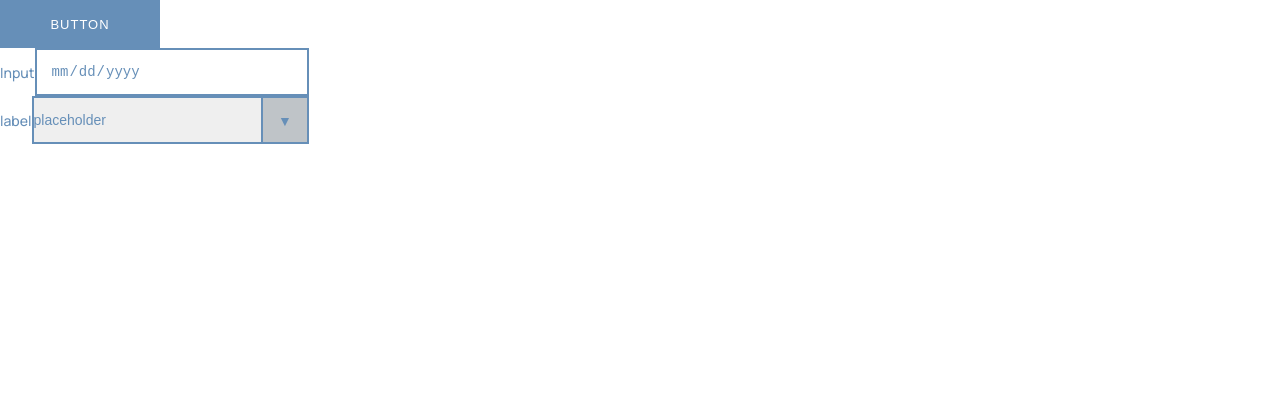
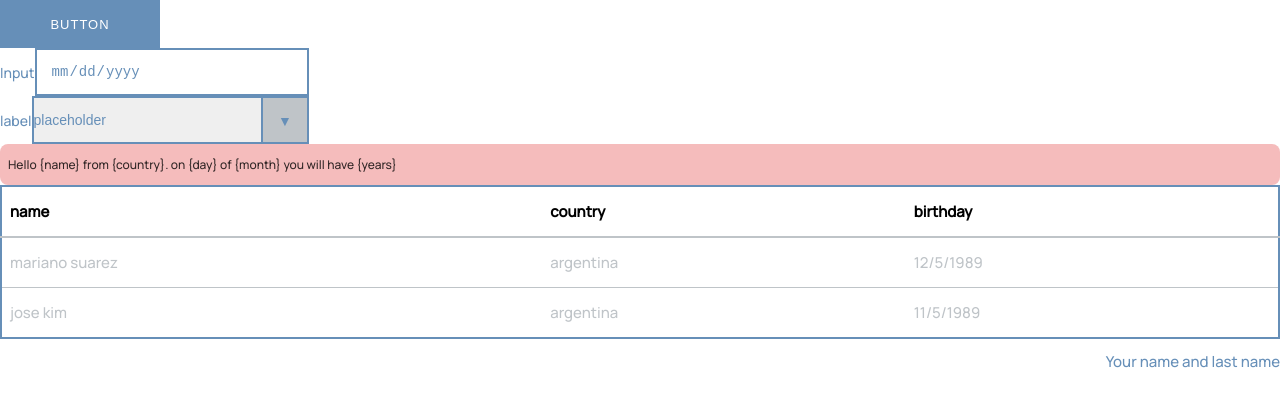
Before and after one commit to J0ssue/form, a React (Create React App) app: page / in a window 1280 px wide. Shown: the top 406 px of the page. Built offline with nearby package versions, Linux system fonts and the light colour scheme; what emotion-normalize would draw is missing.

Commit message:
feat(InformationBox-component): Add InformationBox component

```diff
--- a/src/App.tsx
+++ b/src/App.tsx
@@ -9,6 +9,8 @@ import globalStyles from "./components/design-system/_static/GlobalStyles";
 import Button from "./components/design-system/_atom/Button";
 import Input from "./components/design-system/_atom/Input";
 import SelectInput from "./components/design-system/_atom/SelectInput";
+import MessageBox from "./components/design-system/_atom/MessageBox";
+import InformationBox from "./components/design-system/_molecule/InformationBox";
 
 function App() {
   return (
@@ -21,6 +23,21 @@ function App() {
           options={["portugal", "mexico"]}
           onChangeHandler={() => console.log("here")}
         />
+        <MessageBox
+          message="Hello {name} from {country}. on {day} of {month} you will have {years}"
+          type="error"
+        />
+        <InformationBox
+          entries={[
+            {
+              name: "mariano suarez",
+              country: "argentina",
+              birthdate: "12/5/1989",
+            },
+            { name: "jose kim", country: "argentina", birthdate: "11/5/1989" },
+          ]}
+          caption="Your name and last name"
+        />
       </Suspense>
     </div>
   );
--- a/src/app/schemas/types.ts
+++ b/src/app/schemas/types.ts
@@ -4,3 +4,9 @@ export type Input = {
   label: string;
   placeholder: string;
 };
+
+export type Entry = {
+  name: string;
+  country: string;
+  birthdate: string;
+};
--- /dev/null
+++ b/src/components/design-system/_atom/MessageBox/index.tsx
@@ -0,0 +1,26 @@
+import React from "react";
+import Text from "../Text";
+import buildColor from "../../_static/colorPalette";
+
+import { MessageBoxContainer } from "./styled-components";
+
+interface Props {
+  /**
+   * Adds Message
+   * */
+  message: string;
+  /**
+   * Type of message: success | error
+   * */
+  type: "success" | "error";
+}
+
+const MessageBox = (props: Props) => {
+  return (
+    <MessageBoxContainer type={props.type}>
+      <Text color={buildColor("black", "700")} text={props.message} />
+    </MessageBoxContainer>
+  );
+};
+
+export default MessageBox;
--- /dev/null
+++ b/src/components/design-system/_atom/MessageBox/styled-components.ts
@@ -0,0 +1,9 @@
+import styled from "@emotion/styled";
+import buildColor from "components/design-system/_static/colorPalette";
+
+export const MessageBoxContainer = styled.div<{ type: string }>`
+  border-radius: 8px;
+  padding: 8px;
+  background-color: ${({ type }) =>
+    type === "success" ? buildColor("green", "200") : buildColor("red", "200")};
+`;
--- /dev/null
+++ b/src/components/design-system/_molecule/InformationBox/index.tsx
@@ -0,0 +1,42 @@
+import React from "react";
+import { Entry } from "app/schemas/types";
+import { Table, TableHead, TableData, Caption } from "./styled-components";
+
+interface Props {
+  /**
+   * Adds entries
+   * */
+  entries?: Entry[];
+  /**
+   * Adds entries
+   * */
+  caption?: string;
+}
+
+const InformationBox = (props: Props) => {
+  const { entries, caption } = props;
+
+  const renderEntries = () =>
+    entries &&
+    entries.map((entry) => (
+      <tr>
+        <TableData>{entry.name}</TableData>
+        <TableData>{entry.country}</TableData>
+        <TableData>{entry.birthdate}</TableData>
+      </tr>
+    ));
+
+  return (
+    <Table>
+      <tr>
+        <TableHead>name</TableHead>
+        <TableHead>country</TableHead>
+        <TableHead>birthday</TableHead>
+      </tr>
+      {entries && renderEntries()}
+      <Caption>{caption || ""}</Caption>
+    </Table>
+  );
+};
+
+export default InformationBox;
--- /dev/null
+++ b/src/components/design-system/_molecule/InformationBox/styled-components.ts
@@ -0,0 +1,29 @@
+import styled from "@emotion/styled";
+import buildColor from "../../_static/colorPalette";
+
+export const Table = styled.table`
+  width: 100%;
+  height: 100%;
+  border: 2px solid ${buildColor("blue", "400")};
+  border-collapse: collapse;
+`;
+
+export const TableHead = styled.th`
+  text-align: left;
+  padding: 12px 8px;
+  border-bottom: 2px solid ${buildColor("grey", "400")};
+`;
+
+export const TableData = styled.td`
+  text-align: left;
+  padding: 12px 8px;
+  color: ${buildColor("grey", "400")};
+  border-bottom: 1px solid ${buildColor("grey", "400")};
+`;
+
+export const Caption = styled.caption`
+  text-align: right;
+  color: ${buildColor("blue", "400")};
+  caption-side: bottom;
+  margin-top: 10px;
+`;
--- /dev/null
+++ b/src/components/design-system/_organism/Form/index.tsx
@@ -0,0 +1 @@
+import React from "react";
```
